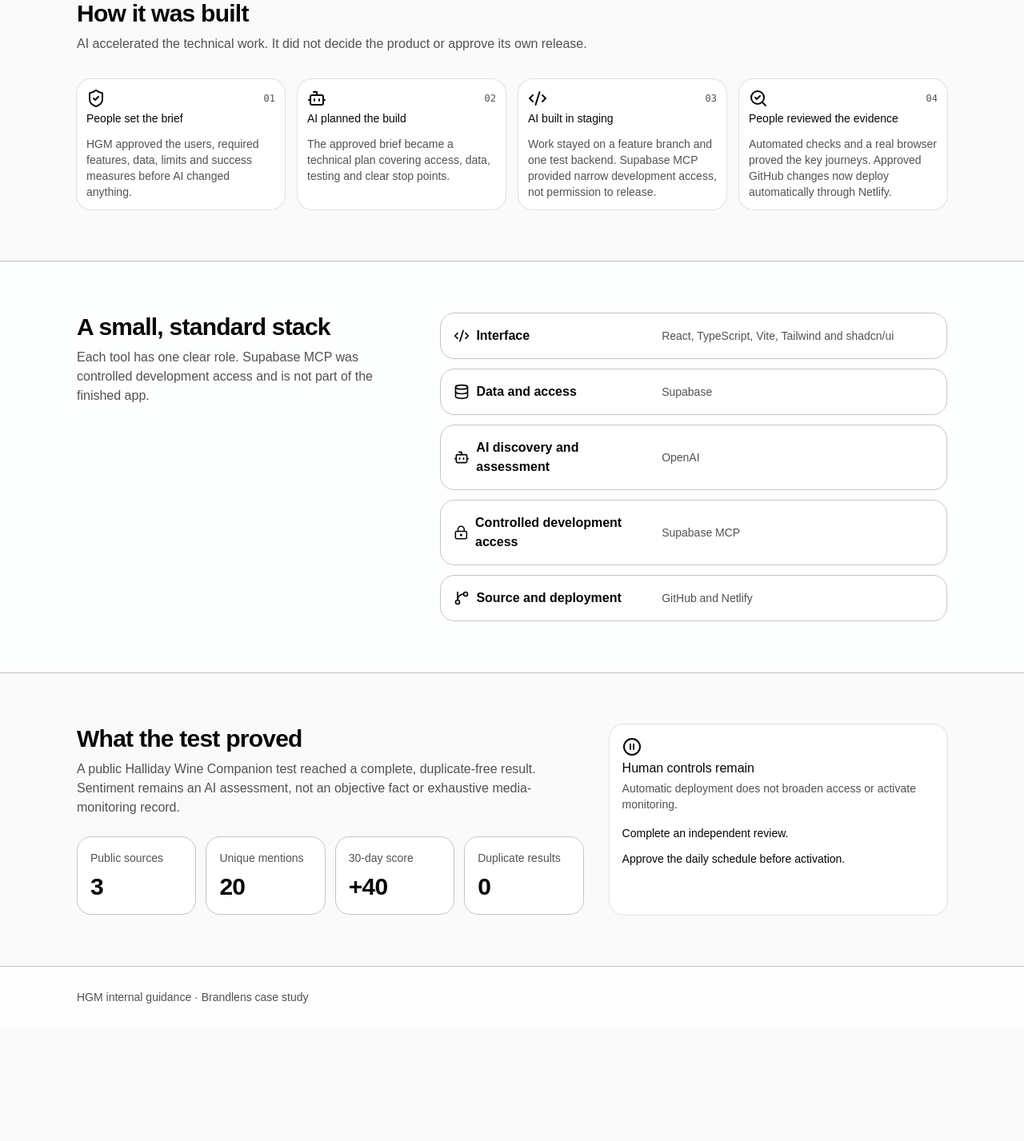
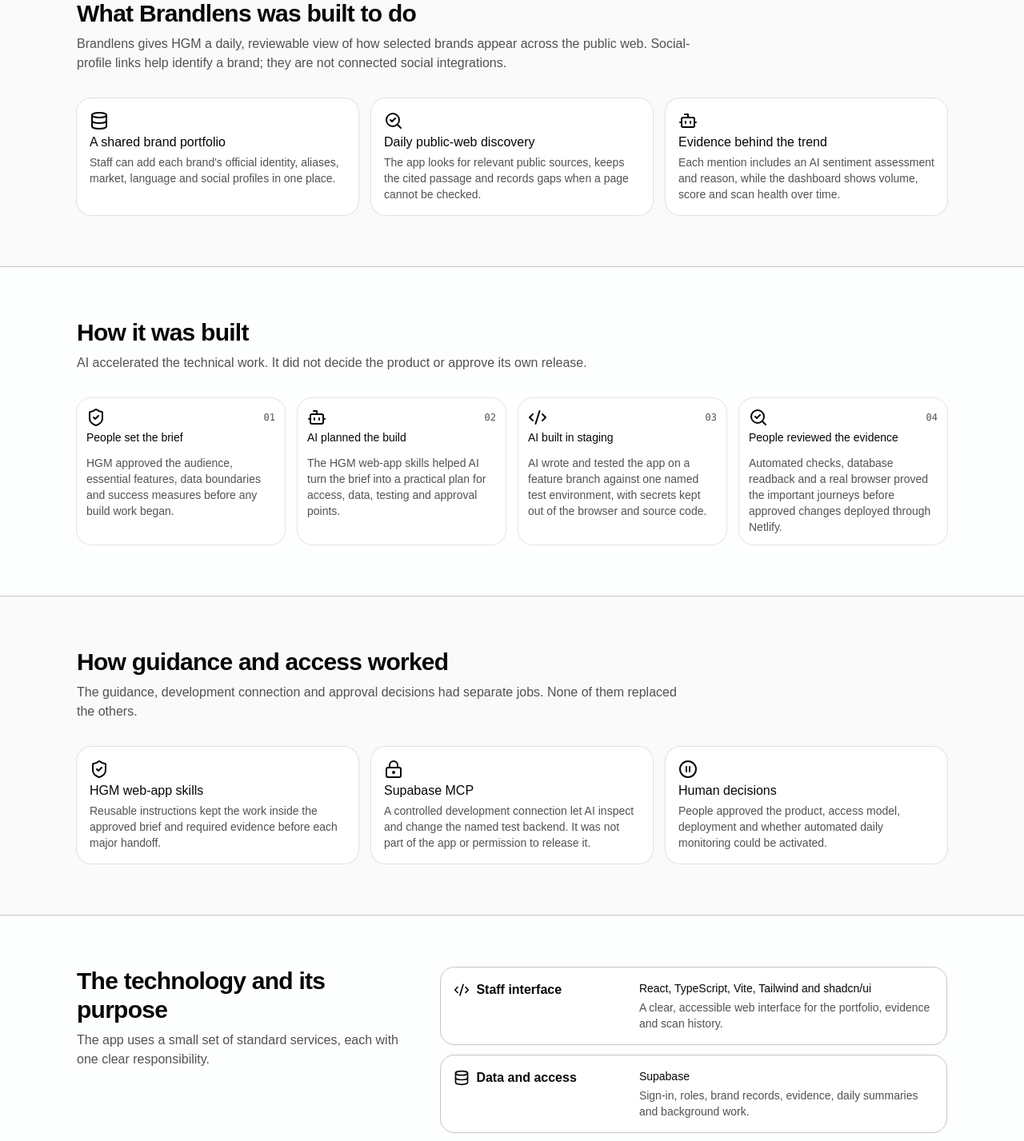
Before and after one commit to Hardie-Grant-Media/hgm-secure-ai-web-app-skills, a React (Vite) app in the folder website/: page /examples/brandlens in a window 1280 px wide. Shown: the part 740-2167 px from the top of the page at 80% size. Before the commit the page ends 2025 px from the top, so only its background shows below. Built offline with nearby package versions, Linux system fonts and the light colour scheme; no server answers.

Commit message:
docs: balance Brandlens case study detail

```diff
--- a/website/src/pages/brandlens-case-study-page.tsx
+++ b/website/src/pages/brandlens-case-study-page.tsx
@@ -31,45 +31,110 @@
     number: "01",
     title: "People set the brief",
     description:
-      "HGM approved the users, required features, data, limits and success measures before AI changed anything.",
+      "HGM approved the audience, essential features, data boundaries and success measures before any build work began.",
     icon: ShieldCheck,
   },
   {
     number: "02",
     title: "AI planned the build",
     description:
-      "The approved brief became a technical plan covering access, data, testing and clear stop points.",
+      "The HGM web-app skills helped AI turn the brief into a practical plan for access, data, testing and approval points.",
     icon: Bot,
   },
   {
     number: "03",
     title: "AI built in staging",
     description:
-      "Work stayed on a feature branch and one test backend. Supabase MCP provided narrow development access, not permission to release.",
+      "AI wrote and tested the app on a feature branch against one named test environment, with secrets kept out of the browser and source code.",
     icon: Code2,
   },
   {
     number: "04",
     title: "People reviewed the evidence",
     description:
-      "Automated checks and a real browser proved the key journeys. Approved GitHub changes now deploy automatically through Netlify.",
+      "Automated checks, database readback and a real browser proved the important journeys before approved changes deployed through Netlify.",
     icon: SearchCheck,
   },
 ] as const
 
+const productCapabilities = [
+  {
+    title: "A shared brand portfolio",
+    description:
+      "Staff can add each brand's official identity, aliases, market, language and social profiles in one place.",
+    icon: Database,
+  },
+  {
+    title: "Daily public-web discovery",
+    description:
+      "The app looks for relevant public sources, keeps the cited passage and records gaps when a page cannot be checked.",
+    icon: SearchCheck,
+  },
+  {
+    title: "Evidence behind the trend",
+    description:
+      "Each mention includes an AI sentiment assessment and reason, while the dashboard shows volume, score and scan health over time.",
+    icon: Bot,
+  },
+] as const
+
+const deliveryControls = [
+  {
+    title: "HGM web-app skills",
+    description:
+      "Reusable instructions kept the work inside the approved brief and required evidence before each major handoff.",
+    icon: ShieldCheck,
+  },
+  {
+    title: "Supabase MCP",
+    description:
+      "A controlled development connection let AI inspect and change the named test backend. It was not part of the app or permission to release it.",
+    icon: LockKeyhole,
+  },
+  {
+    title: "Human decisions",
+    description:
+      "People approved the product, access model, deployment and whether automated daily monitoring could be activated.",
+    icon: CirclePause,
+  },
+] as const
+
 const technology = [
-  ["Interface", "React, TypeScript, Vite, Tailwind and shadcn/ui", Code2],
-  ["Data and access", "Supabase", Database],
-  ["AI discovery and assessment", "OpenAI", Bot],
-  ["Controlled development access", "Supabase MCP", LockKeyhole],
-  ["Source and deployment", "GitHub and Netlify", GitBranch],
+  [
+    "Staff interface",
+    "React, TypeScript, Vite, Tailwind and shadcn/ui",
+    "A clear, accessible web interface for the portfolio, evidence and scan history.",
+    Code2,
+  ],
+  [
+    "Data and access",
+    "Supabase",
+    "Sign-in, roles, brand records, evidence, daily summaries and background work.",
+    Database,
+  ],
+  [
+    "Discovery and assessment",
+    "OpenAI",
+    "Public-web discovery with citations, followed by an evidence-based sentiment assessment.",
+    Bot,
+  ],
+  [
+    "Source and deployment",
+    "GitHub and Netlify",
+    "Reviewed source changes automatically build and deploy from the approved branch.",
+    GitBranch,
+  ],
 ] as const
 
 const evidence = [
   ["Public sources", "3"],
   ["Unique mentions", "20"],
+  ["Positive", "8"],
+  ["Neutral", "12"],
+  ["Negative", "0"],
   ["30-day score", "+40"],
   ["Duplicate results", "0"],
+  ["Coverage failures", "0"],
 ] as const
 
 export function BrandlensCaseStudyPage() {
@@ -163,13 +228,48 @@
 
         <section className="section-shell py-12 sm:py-16">
           <div className="flex flex-col gap-8">
+            <div className="max-w-3xl">
+              <h2 className="text-3xl font-semibold tracking-tight">
+                What Brandlens was built to do
+              </h2>
+              <p className="mt-2 text-muted-foreground">
+                Brandlens gives HGM a daily, reviewable view of how selected
+                brands appear across the public web. Social-profile links help
+                identify a brand; they are not connected social integrations.
+              </p>
+            </div>
+            <div className="grid gap-4 md:grid-cols-3">
+              {productCapabilities.map((capability) => {
+                const Icon = capability.icon
+                return (
+                  <Card key={capability.title} className="h-full">
+                    <CardHeader>
+                      <Icon
+                        className="size-6 text-primary"
+                        aria-hidden="true"
+                      />
+                      <CardTitle>{capability.title}</CardTitle>
+                      <CardDescription>
+                        {capability.description}
+                      </CardDescription>
+                    </CardHeader>
+                  </Card>
+                )
+              })}
+            </div>
+          </div>
+        </section>
+
+        <section className="border-y bg-card/70 py-12 sm:py-16">
+          <div className="section-shell">
+            <div className="flex flex-col gap-8">
               <div>
                 <h2 className="text-3xl font-semibold tracking-tight">
                   How it was built
                 </h2>
                 <p className="mt-2 max-w-3xl text-muted-foreground">
-                AI accelerated the technical work. It did not decide the product
-                or approve its own release.
+                  AI accelerated the technical work. It did not decide the
+                  product or approve its own release.
                 </p>
               </div>
               <ol
@@ -202,30 +302,65 @@
                 })}
               </ol>
             </div>
+          </div>
+        </section>
+
+        <section className="section-shell py-12 sm:py-16">
+          <div className="flex flex-col gap-8">
+            <div className="max-w-3xl">
+              <h2 className="text-3xl font-semibold tracking-tight">
+                How guidance and access worked
+              </h2>
+              <p className="mt-2 text-muted-foreground">
+                The guidance, development connection and approval decisions had
+                separate jobs. None of them replaced the others.
+              </p>
+            </div>
+            <div className="grid gap-4 md:grid-cols-3">
+              {deliveryControls.map((control) => {
+                const Icon = control.icon
+                return (
+                  <Card key={control.title} className="h-full">
+                    <CardHeader>
+                      <Icon
+                        className="size-6 text-primary"
+                        aria-hidden="true"
+                      />
+                      <CardTitle>{control.title}</CardTitle>
+                      <CardDescription>{control.description}</CardDescription>
+                    </CardHeader>
+                  </Card>
+                )
+              })}
+            </div>
+          </div>
         </section>
 
         <section className="border-y bg-card/70 py-12 sm:py-16">
           <div className="section-shell grid gap-8 lg:grid-cols-[0.8fr_1.2fr]">
             <div>
               <h2 className="text-3xl font-semibold tracking-tight">
-                A small, standard stack
+                The technology and its purpose
               </h2>
               <p className="mt-2 text-muted-foreground">
-                Each tool has one clear role. Supabase MCP was controlled
-                development access and is not part of the finished app.
+                The app uses a small set of standard services, each with one
+                clear responsibility.
               </p>
             </div>
             <dl className="grid gap-3">
-              {technology.map(([purpose, tools, Icon]) => (
+              {technology.map(([purpose, tools, description, Icon]) => (
                 <div
                   key={purpose}
-                  className="grid gap-2 rounded-xl border bg-card p-4 sm:grid-cols-[1fr_1.35fr] sm:items-center"
+                  className="grid gap-2 rounded-xl border bg-card p-4 sm:grid-cols-[0.85fr_1.4fr] sm:items-start"
                 >
                   <dt className="flex items-center gap-2 font-semibold">
                     <Icon className="size-5" aria-hidden="true" />
                     {purpose}
                   </dt>
-                  <dd className="text-sm text-muted-foreground">{tools}</dd>
+                  <dd className="text-sm text-muted-foreground">
+                    <span className="font-medium text-foreground">{tools}</span>
+                    <span className="mt-1 block">{description}</span>
+                  </dd>
                 </div>
               ))}
             </dl>
@@ -264,14 +399,17 @@
                 />
                 <CardTitle>Human controls remain</CardTitle>
                 <CardDescription>
-                  Automatic deployment does not broaden access or activate
-                  monitoring.
+                  Netlify can publish approved code automatically, but it does
+                  not broaden access or activate the daily schedule.
                 </CardDescription>
               </CardHeader>
               <CardContent>
                 <ul className="flex flex-col gap-3 text-sm">
                   <li>Complete an independent review.</li>
                   <li>Approve the daily schedule before activation.</li>
+                  <li>
+                    Keep the public-web and AI-assessment limitations visible.
+                  </li>
                 </ul>
               </CardContent>
             </Card>
```
Also changed, not shown: 1 other file (tests, documents, lock files or other folders). Lines whose indentation alone changed are shown as unchanged.
